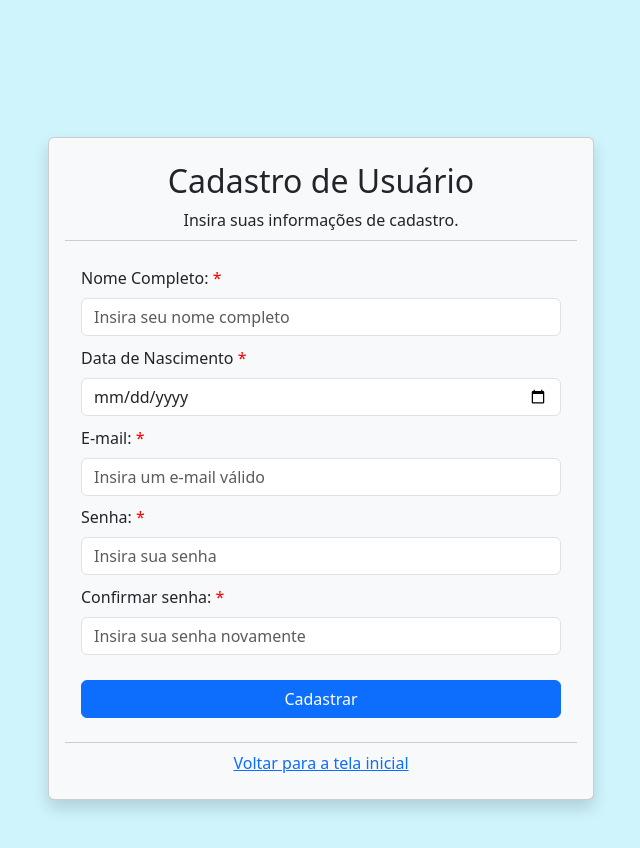
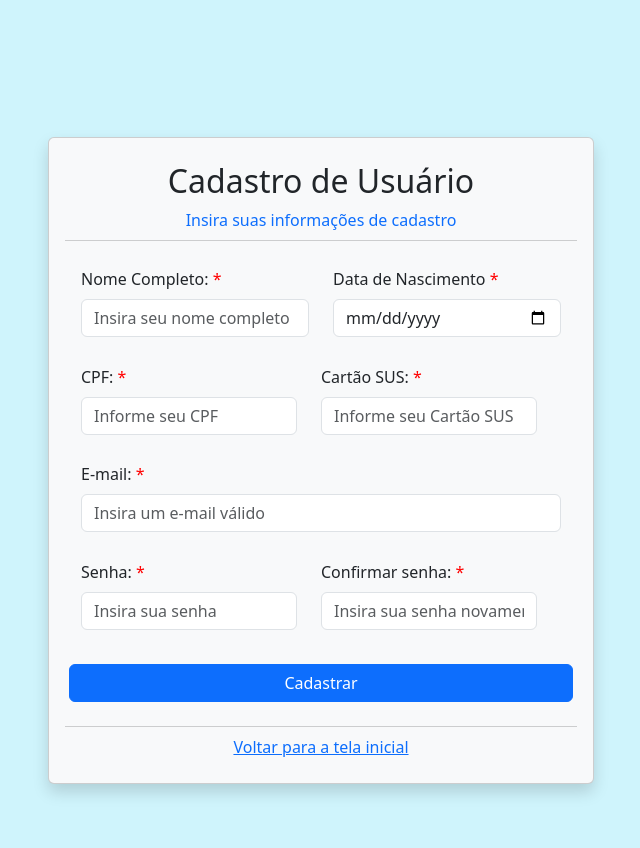
Before and after one commit to Matheusl-Silva/ProjetoDesenv, a PHP site: page /cadastro.html in a window 1280 px wide. Shown: the whole page, without its empty margins (319-959 px from the left). After the commit the page ends 795 px from the top, so only its background shows below. Run offline with PHP 8.4, Linux system fonts and the light colour scheme.

Commit message:
💄 "Reformulada" a tela de cadastro
Acrescentadas informações de CPF e Cartão SUS. Reformulado layout dos inputs e labels da página.

```diff
--- a/cadastro.html
+++ b/cadastro.html
@@ -6,6 +6,7 @@
     <meta name="viewport" content="width=device-width, initial-scale=1.0">
     <link rel="stylesheet" href="css/bootstrap.css">
     <link rel="stylesheet" href="css/cadastro.css">
+    <link rel="stylesheet" href="css/style.css">
     <title>Cadastro de Usuário</title>
 </head>
 
@@ -16,31 +17,45 @@
                 <div class="card shadow p-3 mb-5 bg-body-tertiary rounded">
                     <div class="card-header bg-body-tertiary text-center">
                         <h2>Cadastro de Usuário</h2>
-                        <div class="logo-text text-primary"></div>Insira suas informações de cadastro.
+                        <div class="logo-text text-primary">Insira suas informações de cadastro</div>
                     </div>
                     <div class="card-body bg-body-tertiary">
                         <form action="cadastro.php" method="get">
-                            <div class="form-group">
+                            <div class="row">
+                                <div class="form-group col">
                                     <label for="nomeCompleto" class="form-label">Nome Completo: <span style="color: red;">*</span></label>
                                     <input type="text" class="form-control mb-2" name="nomeUsuario" id="nomeUsuario" placeholder="Insira seu nome completo" required>
                                 </div>
-                            <div class="form-group">
+                                <div class="form-group col">
                                     <label for="nascimento" class="form-label">Data de Nascimento <span style="color: red;">*</span></label>
                                     <input type="date" class="form-control mb-2" name="nascimento" id="nascimento" required>
+                                </div>
+                            <div class="row">
+                                <div class="form-group col">
+                                    <label for="cpf" class="form-label">CPF: <span style="color: red;">*</span></label>
+                                    <input type="text" class="form-control mb-2" placeholder="Informe seu CPF" name="cpf" id="cpf" required minlength="11">
+                                </div>
+                                <div class="form-group col">
+                                    <label for="cartaoSus" class="form-label">Cartão SUS: <span style="color: red;">*</span></label>
+                                    <input type="text" class="form-control mb-2" placeholder="Informe seu Cartão SUS" name="cartaoSus" id="cartaoSus" required minlength="15">
+                                </div>
                             </div>
                                 <div class="form-group">
                                     <label for="email" class="form-label">E-mail: <span style="color: red;">*</span></label>
                                     <input type="email" class="form-control mb-2" name="email" id="email" placeholder="Insira um e-mail válido" required>
                                 </div>
-                            <div class="form-group">
+                            <div class="row">
+                                <div class="form-group col">
                                     <label for="senha" class="form-label">Senha: <span style="color: red;">*</span></label>
                                     <input type="password" class="form-control mb-2" name="senha" placeholder="Insira sua senha" required minlength="8">
                                 </div>
-                            <div class="form-group">
+                                <div class="form-group col">
                                     <label for="senhaConfirma" class="form-label">Confirmar senha: <span style="color: red;">*</span></label>
                                     <input type="password" class="form-control mb-2" name="senhaConfirma" placeholder="Insira sua senha novamente" required minlength="8">
                                 </div>
-                            <button type="submit" class="btn btn-primary col-12 mt-3 mb-2">Cadastrar</button>
+                            </div>
+                            <button type="submit" class="btn btn-primary col-12 mt-3 mb-2 ">Cadastrar</button>
+                            </div>
                         </form>
                     </div>
                     <div class="card-footer bg-body-tertiary d-flex justify-content-center">
--- a/css/style.css
+++ b/css/style.css
@@ -24,7 +24,7 @@
 
   .trocaCor:hover {
     background-color: #0D6EFD;
-    transition-duration: 1s;
+    transition-duration: 0.5s;
     color: white;
   }
 
--- a/formulario.php
+++ b/formulario.php
@@ -1,5 +1,5 @@
 <!DOCTYPE html>
-<html lang="en">
+<html lang="pt-BR">
 <head>
   <meta charset="UTF-8">
   <meta name="viewport" content="width=device-width, initial-scale=1.0">
--- a/index.html
+++ b/index.html
@@ -1,5 +1,5 @@
 <!DOCTYPE html>
-<html lang="en">
+<html lang="pt-BR">
   <head>
     <meta charset="UTF-8" />
     <meta name="viewport" content="width=device-width, initial-scale=1.0" />
--- a/login.html
+++ b/login.html
@@ -47,9 +47,6 @@
               </div>
             </form>
           </div>
-          <div class="card-footer bg-body-tertiary d-flex justify-content-center">
-            <a href="index.html">Voltar para a tela inicial</a>
-          </div>
         </div>
       </div>
     </div>
--- a/login.php
+++ b/login.php
@@ -1,5 +1,5 @@
 <!DOCTYPE html>
-<html lang="en">
+<html lang="pt-BR">
 <head>
   <meta charset="UTF-8">
   <meta name="viewport" content="width=device-width, initial-scale=1.0">
@@ -9,6 +9,8 @@
   <?php
 echo $_GET['email'];
 echo $_GET['senha'];
+echo $_GET['cartaoSus'];
+echo $_GET['cpf'];
 ?>
 </body>
 </html>
--- a/recover.html
+++ b/recover.html
@@ -1,5 +1,5 @@
 <!DOCTYPE html>
-<html lang="en">
+<html lang="pt-BR">
 <head>
     <meta charset="UTF-8">
     <meta name="viewport" content="width=device-width, initial-scale=1.0">
@@ -12,7 +12,7 @@
         <div class="row justify-content-center">
             <div class="col-md-6">
                 <div class="card shadow p-3 mb-5 bg-body-tertiary rounded">
-                    <div class="card-header bg-body-tertiary">
+                    <div class="card-header bg-body-tertiary text-center">
                         <h2>Recuperar senha</h2>
                         <div class="logo-text text-primary">Insira seu email para recuperação de senha</div>
                     </div>
```
Also changed, not shown: cadastro.php (+5 -3 lines). Lines whose indentation alone changed are shown as unchanged.
